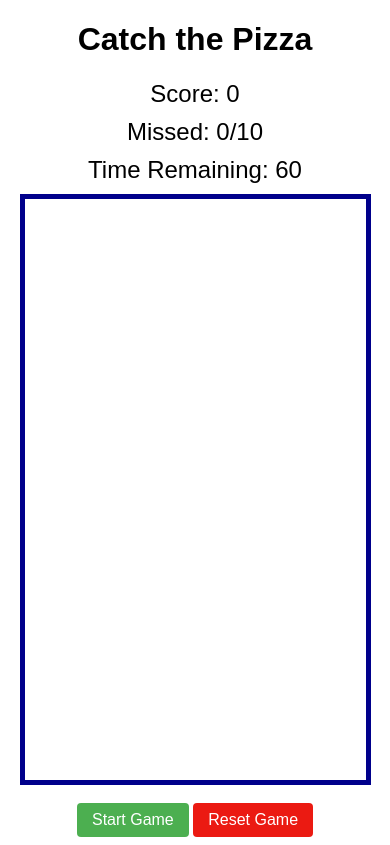
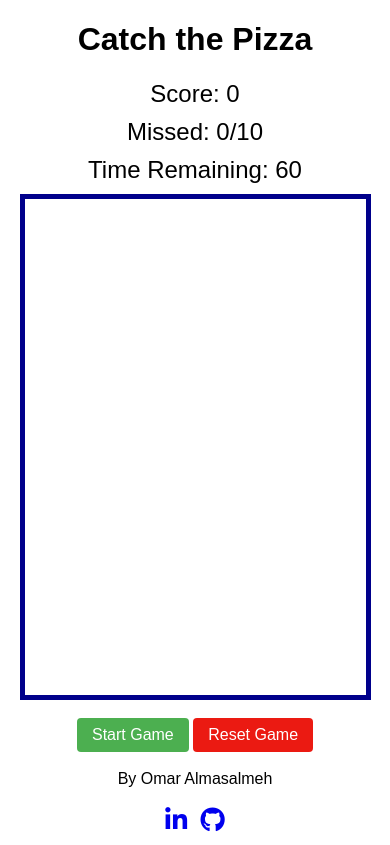
Before and after one commit to omarmasalmeh/catch_pizza, a plain HTML site: page index.html in a window 390 px wide. Drawn offline with Linux system fonts and the light colour scheme.

Commit message:
Added social media

```diff
--- a/index.html
+++ b/index.html
@@ -4,6 +4,7 @@
     <title>Catch the Pizza</title>
     <meta name="viewport" content="width=device-width, initial-scale=1">
     <link rel="stylesheet" href="./styles.css">
+    <script src="https://kit.fontawesome.com/ed65836743.js" crossorigin="anonymous"></script>
   </head>
   <body>
     <h1>Catch the Pizza</h1>
@@ -18,6 +19,16 @@
     </div>
     <button id="start-button">Start Game</button>
     <button id="reset-button">Reset Game</button>
+    <br>
+    <br>
+    <span>By Omar Almasalmeh</span>
+    <br>
+    <br>
+    <span class="links">
+      <a href="https://www.linkedin.com/in/omar-masalmeh/" target="_blank"><i class="fa fa-linkedin"></i></a>
+      &nbsp;
+      <a href="https://github.com/omarmasalmeh" target="_blank"><i class="fa fa-github"></i></a>
+   </span>
 
     <script src="./scripts.js"></script>
   </body>
--- a/styles.css
+++ b/styles.css
@@ -114,7 +114,9 @@ body {
     }
   }
 
-
+  .links a {
+    font-size: 25px;
+  }
 
 
   @media only screen and (max-width: 600px) {
@@ -122,7 +124,7 @@ body {
     #game-area-container {
       border-collapse: collapse;
       width: 90vw;
-      height: 70vh;
+      height: 60vh;
       border: 5px solid darkblue;
       overflow: hidden; /* hide anything that goes beyond the container */
       box-sizing: border-box; /* include border in total width and height */
@@ -134,7 +136,7 @@ body {
 
     /* Adjust game area height and position for mobile */
     #game-area {
-      height: 70vh;
+      height: 60vh;
       width: 70vw;
       display: flex;
       justify-content: center;
```
